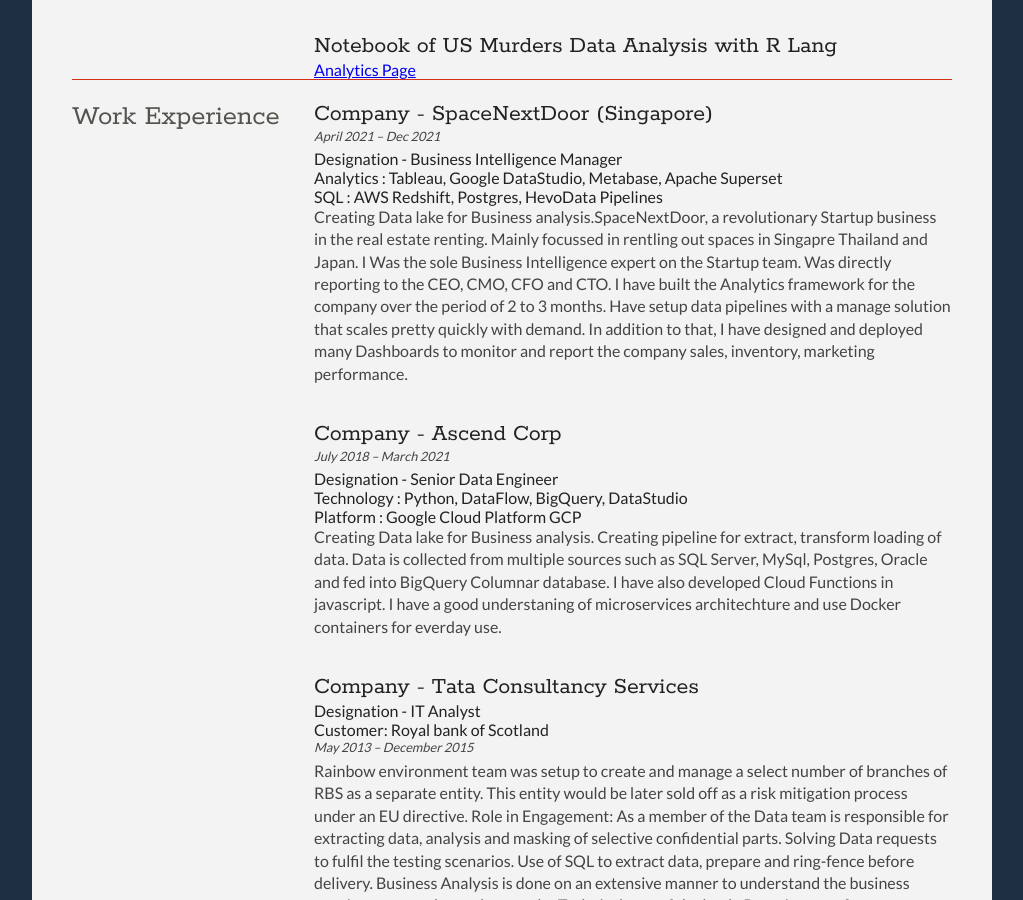
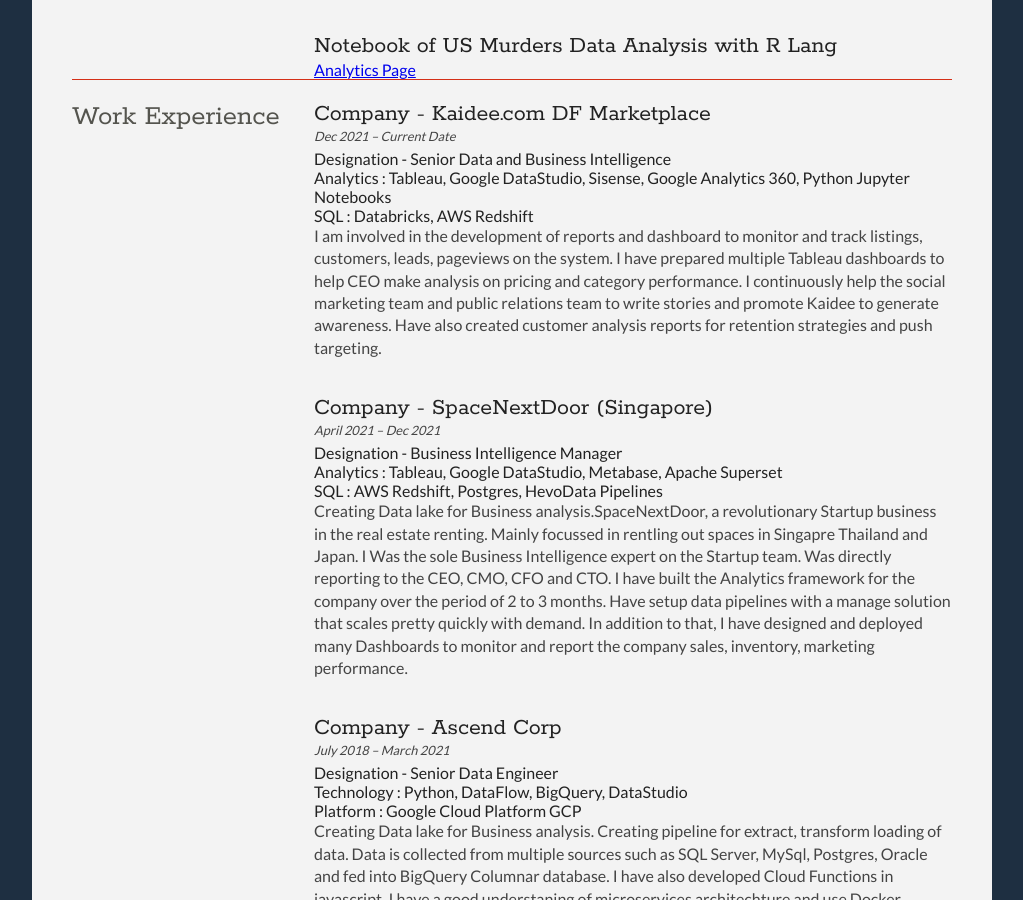
Before and after one commit to parthsarangi/parthsarangi.github.io, a plain HTML site: page index.html in a window 1280 px wide. Shown: the part 1066-1966 px from the top of the page, without its empty margins (128-1151 px from the left). Drawn offline with Linux system fonts and the light colour scheme.

Commit message:
added kaidee

```diff
--- a/index.html
+++ b/index.html
@@ -151,6 +151,23 @@
 
 				<div class="sectionContent">
 					<article>
+						<h2>Company - Kaidee.com DF Marketplace</h2>
+						<p class="subDetails">
+							Dec 2021 – Current Date
+						</p>
+
+						<h3>Designation - Senior Data and Business Intelligence</h3>
+						<h4>Analytics  : Tableau, Google DataStudio, Sisense, Google Analytics 360, Python Jupyter Notebooks </h4>
+						<h4>SQL        : Databricks, AWS Redshift </h4>
+						<p>
+							I am involved in the development of reports and dashboard to monitor and track listings, customers, leads, pageviews on the system.
+							I have prepared multiple Tableau dashboards to help CEO make analysis on pricing and category performance.
+							I continuously help the social marketing team and public relations team to write stories and promote Kaidee to generate awareness.
+							Have also created customer analysis reports for retention strategies and push targeting.
+						</p>
+					</article>
+
+					<article>
 						<h2>Company - SpaceNextDoor (Singapore)</h2>
 						<p class="subDetails">
 							April 2021 – Dec 2021
@@ -166,6 +183,7 @@
 							In addition to that, I have designed and deployed many Dashboards to monitor and report the company sales, inventory, marketing performance.
 						</p>
 					</article>
+
 					<article>
 						<h2>Company - Ascend Corp</h2>
 						<p class="subDetails">July 2018 – March 2021</p>
```
